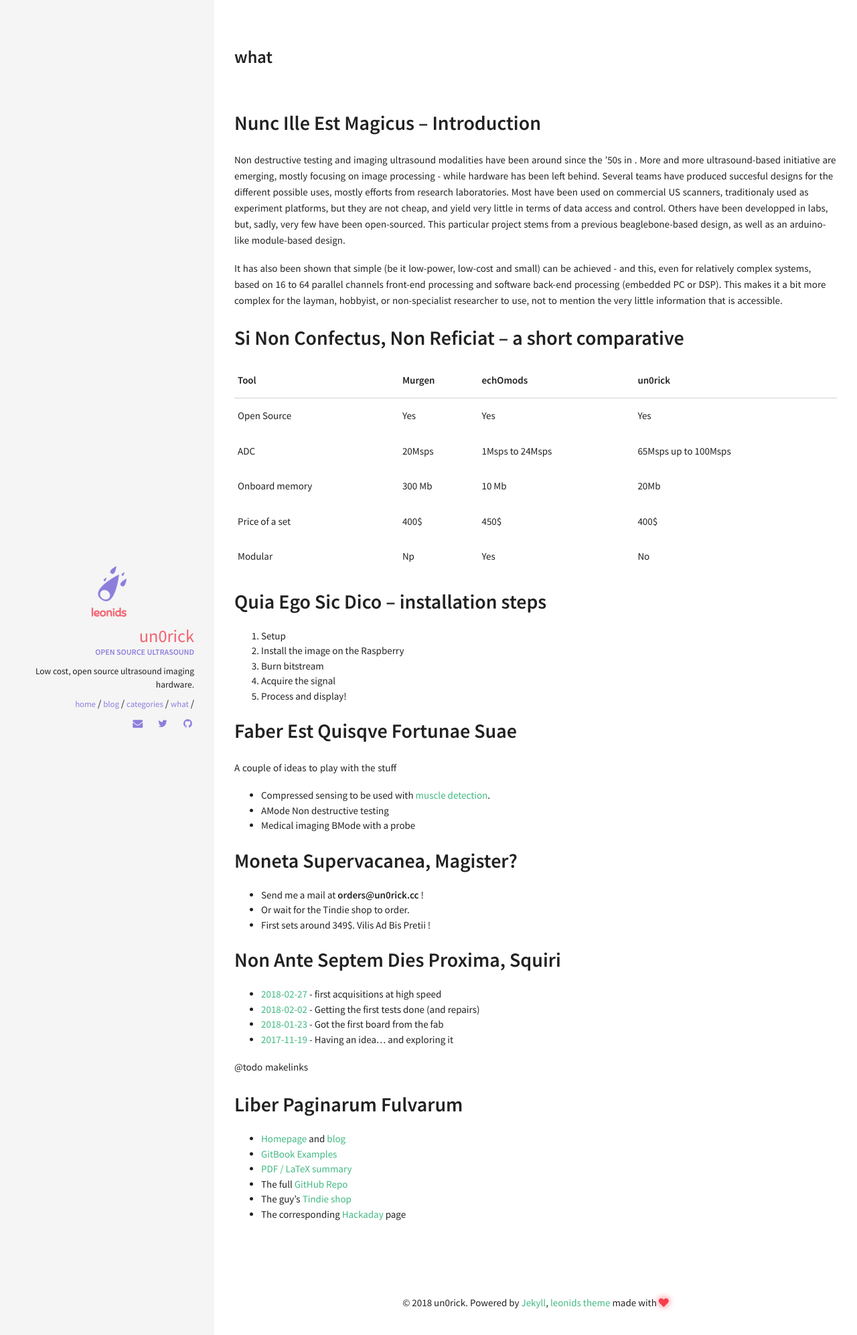
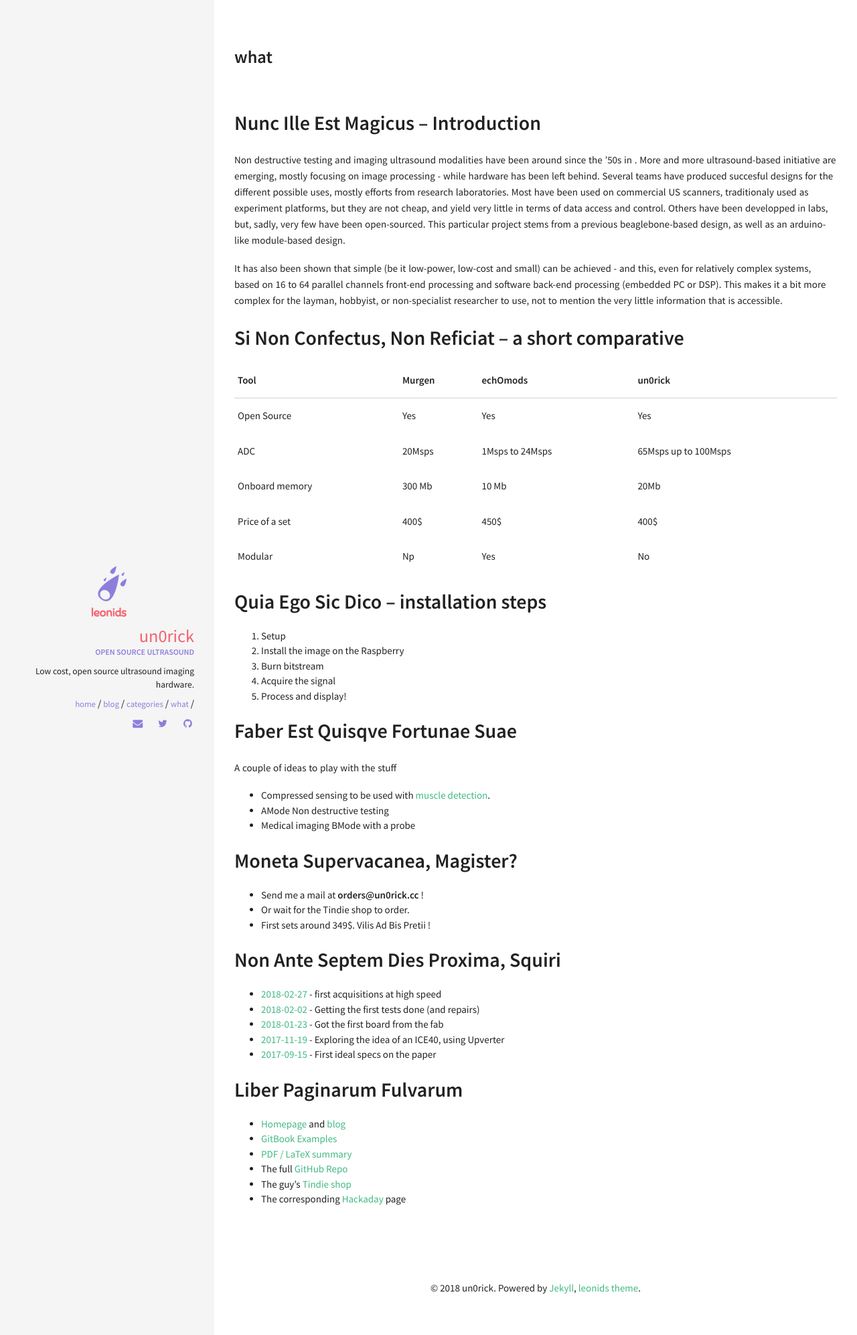
Before and after one commit to kelu124/un0rick, a Jekyll site: the page built from index.md, in a window 1280 px wide. Shown: the top 1994 px of the page at 67% size. Built offline with Jekyll 4.4.1, drawn with Linux system fonts in a browser that asks for light colours; nearby versions of some CDN libraries; library files that are not in the unit come from our copies.

Commit message:
Again cleaning

```diff
--- a/_includes/footer.html
+++ b/_includes/footer.html
@@ -1,3 +1,3 @@
 <footer>
-  &copy; {{ site.time | date: '%Y' }} {{ site.owner.name }}. Powered by <a href="http://jekyllrb.com/">Jekyll</a>, <a href="http://github.com/renyuanz/leonids/">leonids theme</a> made with <i class="fa fa-heart heart-icon"></i>
+  &copy; {{ site.time | date: '%Y' }} {{ site.owner.name }}. Powered by <a href="http://jekyllrb.com/">Jekyll</a>, <a href="http://github.com/renyuanz/leonids/">leonids theme</a>.
 </footer>
--- a/index.md
+++ b/index.md
@@ -48,9 +48,8 @@ A couple of ideas to play with the stuff
 * [2018-02-27](http://un0rick.cc/articles/2018-02/good-news) - first acquisitions at high speed
 * [2018-02-02](http://un0rick.cc/articles/2018-02/first-tests) - Getting the first tests done (and repairs)
 * [2018-01-23](http://un0rick.cc/articles/2018-01/first-board) - Got the first board from the fab
-* [2017-11-19](http://un0rick.cc/articles/2017-11/first-ideas) - Having an idea... and exploring it
-
-@todo makelinks
+* [2017-11-19](http://un0rick.cc/articles/2017-11/first-ideas) - Exploring the idea of an ICE40, using Upverter
+* [2017-09-15](http://un0rick.cc/articles/2017-09/uniboard) - First ideal specs on the paper
 
 # Liber Paginarum Fulvarum
 
```
